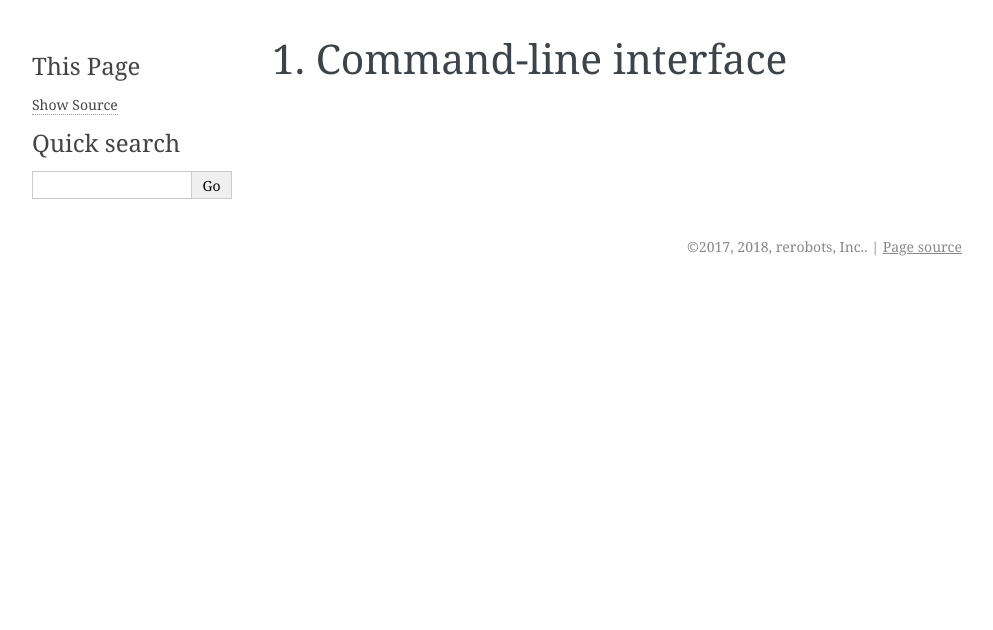
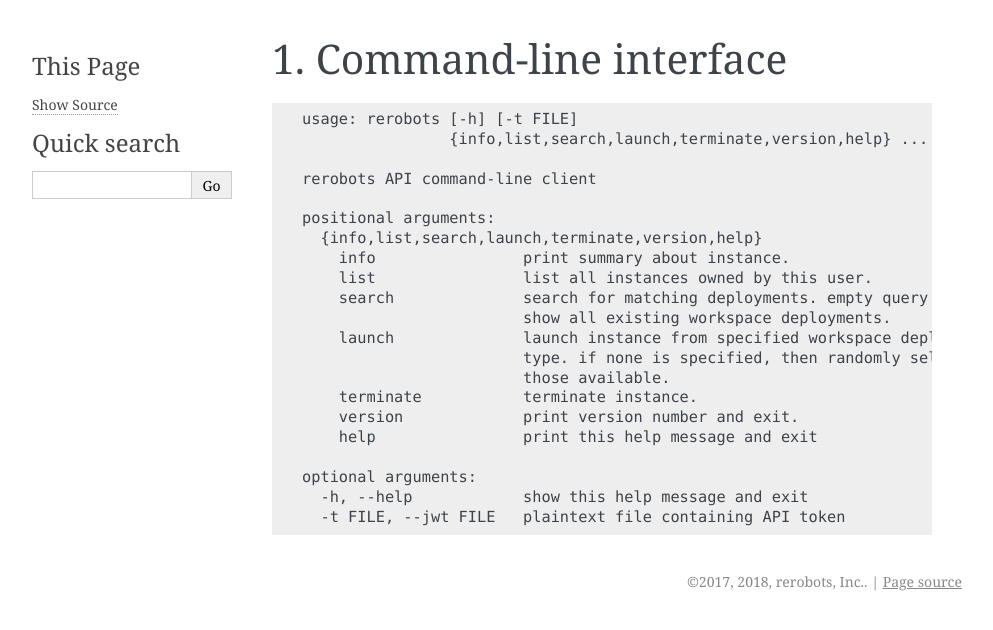
Before and after one commit to rerobots/py, a Sphinx documentation site: the page built from doc/cli.rst, in a window 1280 px wide. Shown: the top 630 px of the page, without its empty margins (148-1141 px from the left). Built offline with Sphinx 7.4.7, drawn with Linux system fonts in a browser that asks for light colours.

Commit message:
DOC: put verbatim `rerobots help` in cli.rst
[ci skip]

```diff
--- a/doc/cli.rst
+++ b/doc/cli.rst
@@ -1,2 +1,28 @@
 Command-line interface
 ======================
+
+
+.. highlight:: none
+::
+
+  usage: rerobots [-h] [-t FILE]
+		  {info,list,search,launch,terminate,version,help} ...
+
+  rerobots API command-line client
+
+  positional arguments:
+    {info,list,search,launch,terminate,version,help}
+      info                print summary about instance.
+      list                list all instances owned by this user.
+      search              search for matching deployments. empty query implies
+			  show all existing workspace deployments.
+      launch              launch instance from specified workspace deployment or
+			  type. if none is specified, then randomly select from
+			  those available.
+      terminate           terminate instance.
+      version             print version number and exit.
+      help                print this help message and exit
+
+  optional arguments:
+    -h, --help            show this help message and exit
+    -t FILE, --jwt FILE   plaintext file containing API token
```
